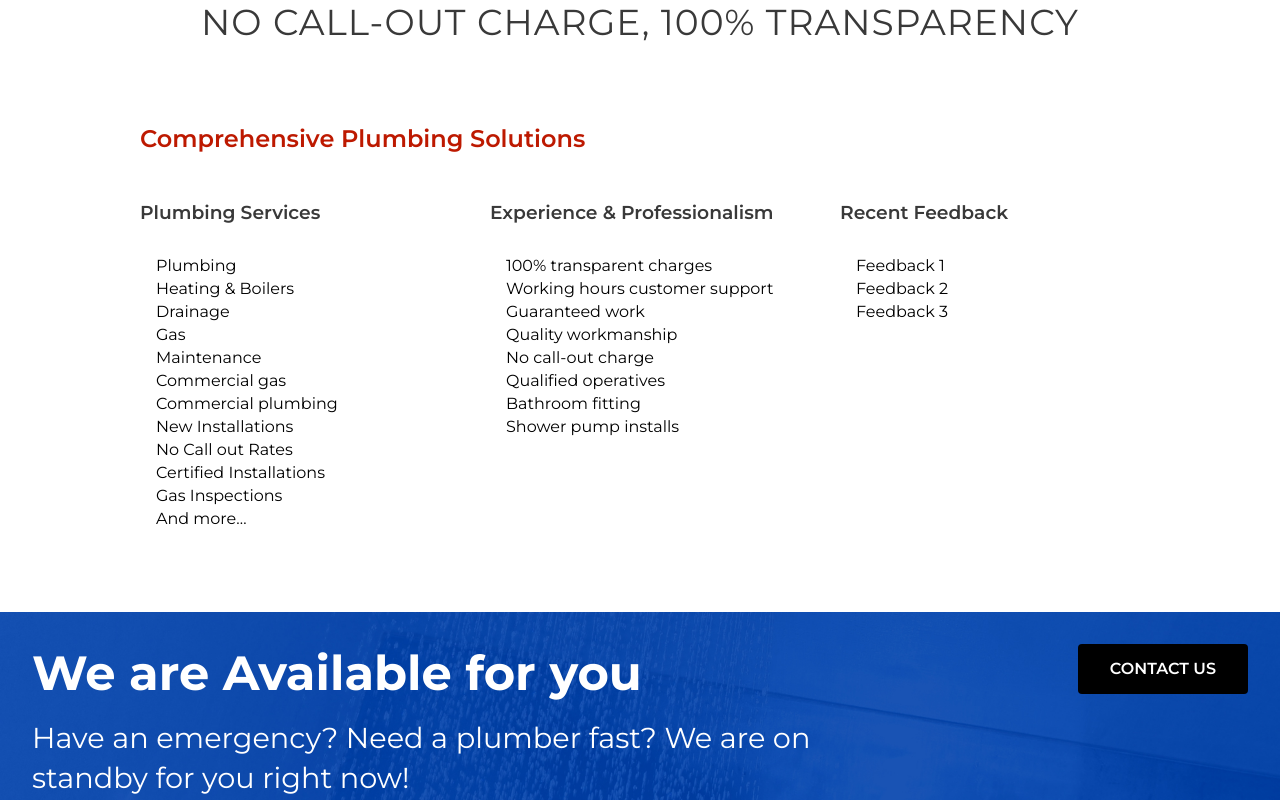
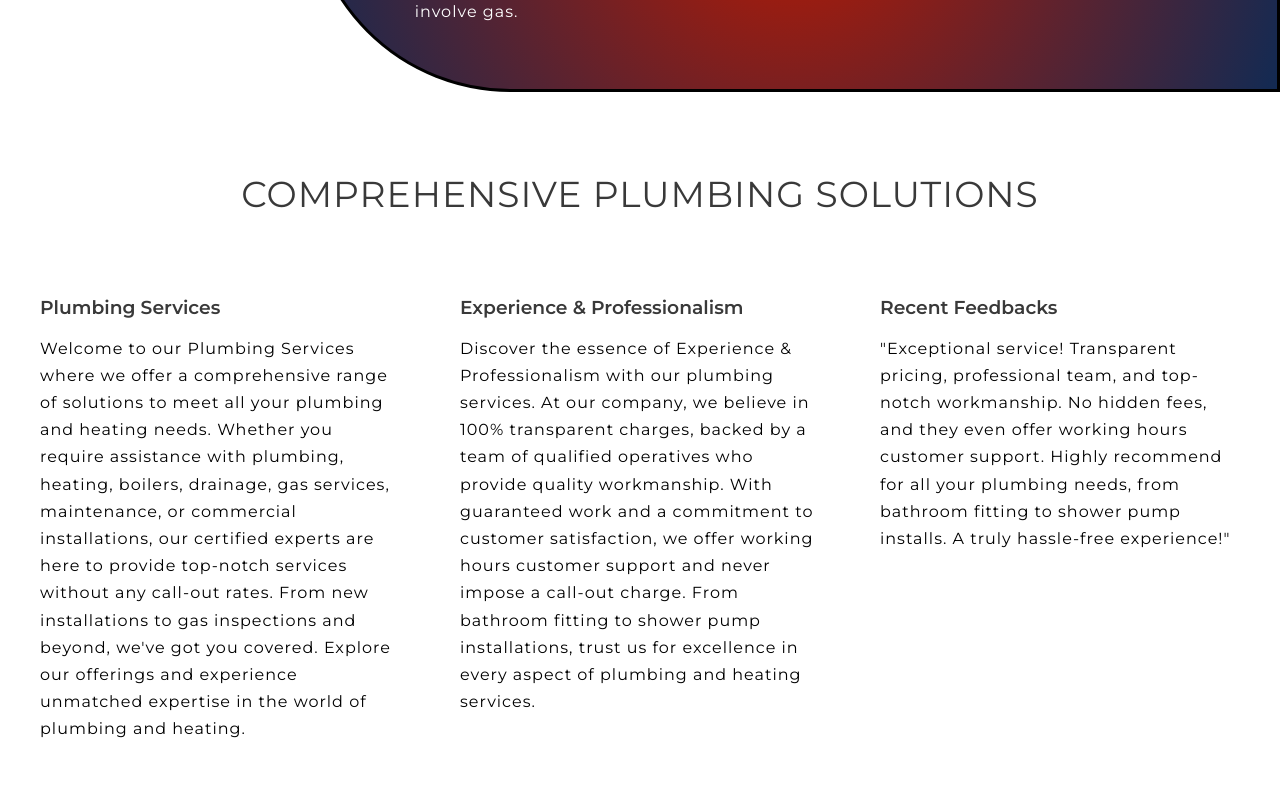
Before and after one commit to Karoly-Git/dmf-plumbing, a React (Create React App) app: page / in a window 1280 px wide. Shown: the part 2960-3760 px from the top of the page. Built offline with nearby package versions, Linux system fonts and the light colour scheme.

Commit message:
Adding content to Home page.

```diff
--- a/src/components/Pages/Home.jsx
+++ b/src/components/Pages/Home.jsx
@@ -80,6 +80,77 @@ export default function Home() {
                     </p>
                 </>,
         },
+        {
+            isActive: true,
+            className: 'diagonal',
+            title: '',
+            details:
+                <>
+                    <div>
+                        <h3 className='h3-style'>Plumbing Services</h3>
+                        <p className='p-style'>
+                            Welcome to our Plumbing Services where we offer a
+                            comprehensive range of solutions to meet all your plumbing
+                            and heating needs. Whether you require assistance with
+                            plumbing, heating, boilers, drainage, gas services,
+                            maintenance, or commercial installations, our certified
+                            experts are here to provide top-notch services without any
+                            call-out rates. From new installations to gas inspections and
+                            beyond, we've got you covered. Explore our offerings and
+                            experience unmatched expertise in the world of plumbing and
+                            heating.
+                        </p>
+                        <p className='p-style'>
+                            {false && <ul>
+                                <li>Plumbing</li>
+                                <li>Heating &#38; Boilers</li>
+                                <li>Drainage</li>
+                                <li>Gas</li>
+                                <li>Maintenance</li>
+                                <li>Commercial gas</li>
+                                <li>Commercial plumbing</li>
+                                <li>New Installations</li>
+                                <li>No Call out Rates</li>
+                                <li>Certified Installations</li>
+                                <li>Gas Inspections</li>
+                                <li>And more…</li>
+                            </ul>}
+                        </p>
+                    </div>
+                    <div>
+                        <h3 className='h3-style'>Experience & Professionalism</h3>
+                        <p className='p-style'>
+                            Discover the essence of Experience & Professionalism with
+                            our plumbing services. At our company, we believe in 100%
+                            transparent charges, backed by a team of qualified
+                            operatives who provide quality workmanship. With guaranteed
+                            work and a commitment to customer satisfaction, we offer
+                            working hours customer support and never impose a call-out
+                            charge. From bathroom fitting to shower pump installations,
+                            trust us for excellence in every aspect of plumbing and
+                            heating services.
+                        </p>
+                        <p className='p-style'>
+                            {false && <ul>
+                                <li>100% transparent charges</li>
+                                <li>Working hours customer support</li>
+                                <li>Guaranteed work</li>
+                                <li>Quality workmanship</li>
+                                <li>No call-out charge</li>
+                                <li>Qualified operatives</li>
+                                <li>Bathroom fitting</li>
+                                <li>Shower pump installs</li>
+                            </ul>}
+                        </p>
+                    </div>
+                    <div>
+                        <h3 className='h3-style'>Recent Feedbacks</h3>
+                        <p className='p-style'>
+                            "Exceptional service! Transparent pricing, professional team, and top-notch workmanship. No hidden fees, and they even offer working hours customer support. Highly recommend for all your plumbing needs, from bathroom fitting to shower pump installs. A truly hassle-free experience!"
+                        </p>
+                    </div>
+                </>,
+        },
     ];
 
     return (
@@ -117,6 +188,8 @@ export default function Home() {
                     details={serviceDetails[1].details}
                 />
 
+                <SloganContainer h2="No call-out charge, 100% transparency" />
+
                 <ServiceDetails
                     key={serviceDetails[2].slogan}
                     className={serviceDetails[2].className}
@@ -124,13 +197,17 @@ export default function Home() {
                     details={serviceDetails[2].details}
                 />
 
-                <SloganContainer h2="No call-out charge, 100% transparency" />
+                <SloganContainer h2="Comprehensive Plumbing Solutions" />
 
-                <About />
+                <ServiceDetails
+                    key={serviceDetails[3].slogan}
+                    className={serviceDetails[3].className}
+                    title={serviceDetails[3].title}
+                    details={serviceDetails[3].details}
+                />
             </div>
 
             <Available />
-
         </div>
     )
 }
--- a/src/css/components/service-details.css
+++ b/src/css/components/service-details.css
@@ -75,6 +75,9 @@
 .diagonal .container .box div {
   width: 30%;
 }
+.diagonal .container .box div p ul {
+  list-style: none;
+}
 
 @media screen and (max-width: 1024px) {
   .diagonal .container .box {
--- a/src/css/components/service-details.scss
+++ b/src/css/components/service-details.scss
@@ -86,6 +86,12 @@
 
             div {
                 width: 30%;
+
+                p {
+                    ul {
+                        list-style: none;
+                    }
+                }
             }
         }
     }
```
Also changed, not shown: 1 other file (tests, documents, lock files or other folders).
